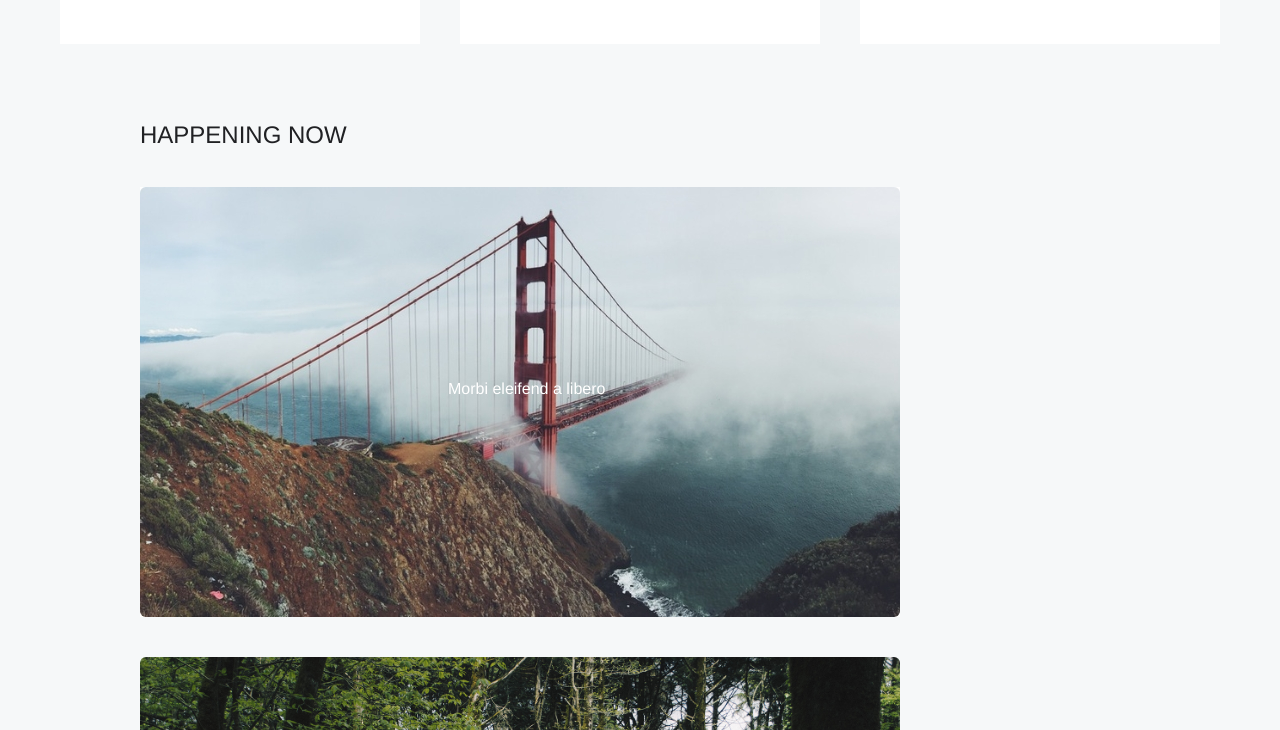
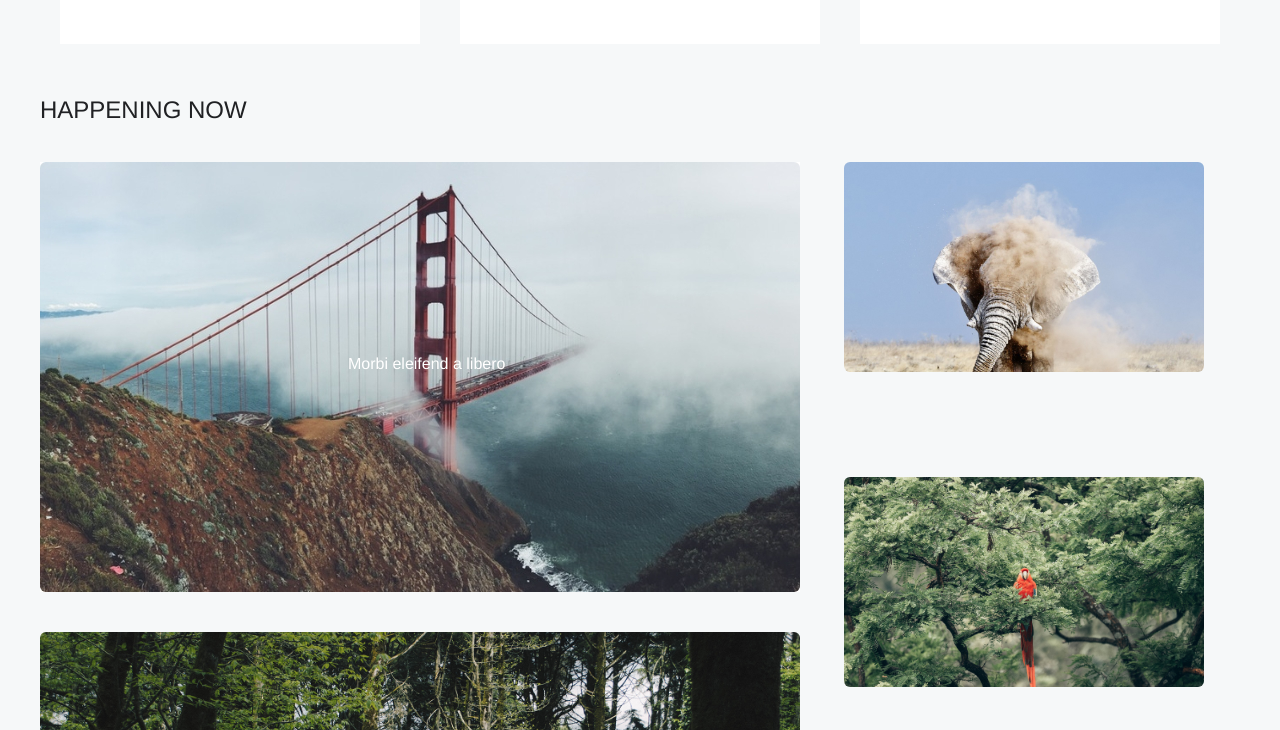
Before and after one commit to marimants/Mariam-mantashashvili-hw5, a plain HTML site: page index.html in a window 1280 px wide. Shown: the part 470-1200 px from the top of the page. Drawn offline with nearby package versions, Linux system fonts and the light colour scheme.

Commit message:
update: style.css

```diff
--- a/css/styles.css
+++ b/css/styles.css
@@ -115,10 +115,14 @@
 	margin-left: 40px;
 }
 /*section 2*/
+.box {
+	width: 1200px;
+    margin: 58px auto;
+ }
 .left-block-divider {
 	width: 760px;
 	height: 956px;
-	margin: 58px 40px 0 140px;
+	/*margin: 58px 140px;*/
 	display: inline-block;
 }
 .absolute-block {
```
Also changed, not shown: index.html (indentation only).
